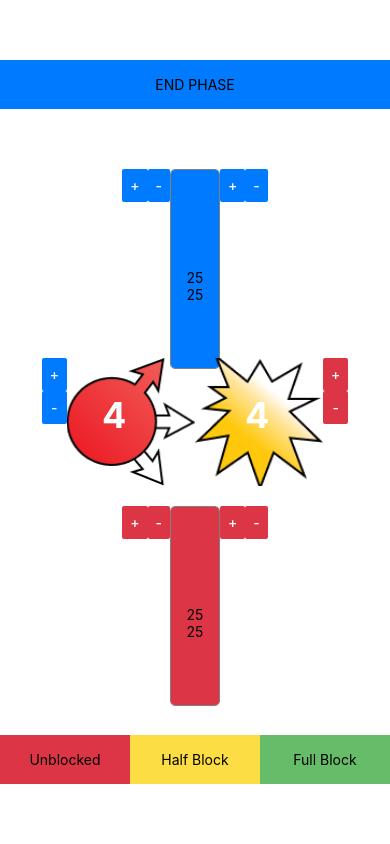
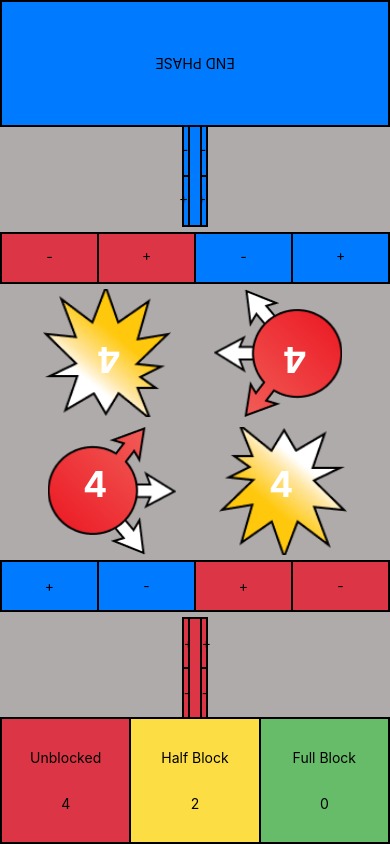
Before and after one commit to papa-fish/mha-ccg-companion-app, a React Native app: screen / in a window 390 px wide. Built offline with nearby package versions, Linux system fonts and the light colour scheme.

Commit message:
a lot of styling to app fill the screen, added responsiveness, added incoming damage display in block component

```diff
--- a/App.js
+++ b/App.js
@@ -1,11 +1,12 @@
 import React from 'react';
 import { useState } from 'react';
-import { StyleSheet, Text, View } from 'react-native';
+import { StyleSheet, View, StatusBar } from 'react-native';
 import BlockComponent from './src/components/BlockComponent';
 import AttackComponent from './src/components/AttackComponent';
 import EndPhaseButton from './src/components/EndPhaseButton';
 
 import PlayerComponent from './src/components/PlayerComponent';
+import { setStatusBarHidden } from 'expo-status-bar';
 
 export default function App() {
 
@@ -25,16 +26,38 @@ export default function App() {
   };
 
   const styles = StyleSheet.create({
-    container: {
-      flex: 1,
+    playerComponentContainer: {
+      justifyContent: 'center',
+      alignItems: 'center'
+    },
+    attackComponentContainer: {
       justifyContent: 'center',
       alignItems: 'center'
     },
   });
 
   return (
-    <>
-      <View style={styles.container}>
+    <View style={{ flex: 1, justifyContent: 'center', backgroundColor: '#b0abab' }}>
+      <View style={{ flexBasis: '50%', transform: [{ rotate: '180deg' }] }}>
+        <StatusBar hidden />
+        <View style={styles.attackComponentContainer}>
+            <AttackComponent
+              speed={speed}
+              setSpeed={setSpeed}
+              damage={damage}
+              setDamage={setDamage}
+              colors={playerColors}
+            />
+        </View>
+        <View style={styles.playerComponentContainer}>
+            <PlayerComponent
+              hp={playerOneCurrentHp}
+              setHp={setPlayerOneCurrentHp}
+              maxHp={playerOneMaxHp}
+              setMaxHp={setPlayerOneMaxHp}
+              bkc={playerColors.one}
+              />
+        </View>
           {currentPlayer === 2 &&
             <BlockComponent
               damage={damage}
@@ -57,17 +80,8 @@ export default function App() {
           }
       </View>
 
-      <View style={styles.container}>
-        <PlayerComponent
-          hp={playerOneCurrentHp}
-          setHp={setPlayerOneCurrentHp}
-          maxHp={playerOneMaxHp}
-          setMaxHp={setPlayerOneMaxHp}
-          bkc={playerColors.one}
-          />
-      </View>
-
-      <View style={styles.container}>
+      <View style={{ flexBasis: '50%' }}>
+        <View style={styles.attackComponentContainer}>
           <AttackComponent
             speed={speed}
             setSpeed={setSpeed}
@@ -76,8 +90,7 @@ export default function App() {
             colors={playerColors}
           />
         </View>
-
-      <View style={styles.container}>
+        <View style={styles.playerComponentContainer}>
           <PlayerComponent
             hp={playerTwoCurrentHp}
             setHp={setPlayerTwoCurrentHp}
@@ -87,7 +100,6 @@ export default function App() {
             />
         </View>
 
-      <View style={styles.container}>
           {currentPlayer === 1 &&
             <BlockComponent
               damage={damage}
@@ -109,7 +121,6 @@ export default function App() {
             />
           }
       </View>
-
-    </>
+    </View>
   );
 };
--- a/src/components/AttackComponent.jsx
+++ b/src/components/AttackComponent.jsx
@@ -23,10 +23,13 @@ export default function AttackComponent(props) {
     const styles = StyleSheet.create({
         container: {
           flexDirection: 'row',
+          justifyContent: 'space-evenly',
+          marginVertical: 5,
         },
         image: {
           height: 128,
           width: 128,
+
         },
         text: {
             fontSize: 36,
@@ -36,18 +39,26 @@ export default function AttackComponent(props) {
             textShadowRadius: 1,
             position: 'absolute',
         },
+        buttonContainer: {
+            flexDirection: 'row',
+            justifyContent: 'space-between',
+            height: 52,
+            marginBottom: 5,
+            borderTopWidth: 2,
+            borderBottomWidth: 2,
+            borderLeftWidth: 2,
+        },
+        buttons: {
+            flex: 1,
+            borderRightWidth: 2,
+        }
       });
 
     return(
-        <View style={styles.container}>
-
-            <View>
-                <PlusButton state={props.speed} setState={props.setSpeed} bkc={playerOneColor} />
-                <MinusButton state={props.speed} setState={props.setSpeed} bkc={playerOneColor} />
-            </View>
-
+        <View style={{ width: '100%' }}>
+            <View style={ styles.container }>
                 <TouchableOpacity onPress={toggleAttackZone}>
-                <View>
+                    <View style={{ marginLeft: 5 }}>
                         <Image
                             style={styles.image}
                             source={
@@ -69,10 +80,36 @@ export default function AttackComponent(props) {
                         />
                     <Text style={[styles.text, { top: 35, left: 50 }]}>{props.damage}</Text>
                 </View>
-
-            <View>
-                <PlusButton state={props.damage} setState={props.setDamage} bkc={playerTwoColor} />
-                <MinusButton state={props.damage} setState={props.setDamage} bkc={playerTwoColor} />
+            </View>
+            <View style={styles.buttonContainer}>
+                <View style={ styles.buttons }>
+                    <PlusButton
+                        state={props.speed}
+                        setState={props.setSpeed}
+                        bkc={playerOneColor}
+                    />
+                </View>
+                <View style={ styles.buttons }>
+                    <MinusButton
+                        state={props.speed}
+                        setState={props.setSpeed}
+                        bkc={playerOneColor}
+                    />
+                </View>
+                <View style={ styles.buttons }>
+                    <PlusButton
+                        state={props.damage}
+                        setState={props.setDamage}
+                        bkc={playerTwoColor}
+                    />
+                </View>
+                <View style={ styles.buttons }>
+                    <MinusButton
+                        state={props.damage}
+                        setState={props.setDamage}
+                        bkc={playerTwoColor}
+                    />
+                </View>
             </View>
 
         </View>
--- a/src/components/BlockComponent.jsx
+++ b/src/components/BlockComponent.jsx
@@ -8,25 +8,29 @@ export default function BlockComponent(props) {
     const styles = StyleSheet.create({
         blockcomponentcontainer: {
             flex: 1,
-            justifyContent: 'center',
-            alignItems: 'center',
             flexDirection: 'row',
-            width: '100%'
         },
-        blockcomponentbutton: {
+        blockcomponentbuttons: {
             flex: 1,
-            borderColor: '#ffffff'
+            justifyContent: 'space-evenly',
+            borderTopWidth: 2,
+            borderBottomWidth: 2,
+            borderRightWidth: 2,
         },
         blockcomponenttext: {
             textAlign: 'center',
-            paddingVertical: 16,
         }
     });
 
     return(
-        <View style={styles.blockcomponentcontainer}>
+        <View style={ styles.blockcomponentcontainer }>
             <Pressable
-                style={[ styles.blockcomponentbutton, { backgroundColor: 'rgb(220, 53, 70)' }]}
+                style={[
+                    styles.blockcomponentbuttons, {
+                        backgroundColor: '#dc3546',
+                        borderLeftWidth: 2
+                    }
+                ]}
                 onPress={() => handleUnblocked(
                     props.damage,
                     props.state,
@@ -36,9 +40,14 @@ export default function BlockComponent(props) {
                 )}
             >
                 <Text style={ styles.blockcomponenttext }>Unblocked</Text>
+                <Text style={ styles.blockcomponenttext }>{props.damage}</Text>
             </Pressable>
             <Pressable
-                style={[ styles.blockcomponentbutton, { backgroundColor: 'rgb(252 222 68)' }]}
+                style={[
+                    styles.blockcomponentbuttons, {
+                        backgroundColor: '#fcde44'
+                    }
+                ]}
                 onPress={() => handleHalfBlock(
                     props.damage,
                     props.state,
@@ -48,15 +57,21 @@ export default function BlockComponent(props) {
                 )}
             >
                 <Text style={ styles.blockcomponenttext }>Half Block</Text>
+                <Text style={ styles.blockcomponenttext }>{Math.ceil(props.damage / 2)}</Text>
             </Pressable>
             <Pressable
-                style={[ styles.blockcomponentbutton, { backgroundColor: 'rgb(102, 188, 105)' }]}
+                style={[
+                    styles.blockcomponentbuttons, {
+                        backgroundColor: '#66bc69'
+                    }
+                ]}
                 onPress={() => handleFullBlock(
                     props.setDamage,
                     props.setSpeed
                 )}
             >
                 <Text style={ styles.blockcomponenttext }>Full Block</Text>
+                <Text style={ styles.blockcomponenttext }>{props.damage * 0}</Text>
             </Pressable>
         </View>
         );
--- a/src/components/EndPhaseButton.jsx
+++ b/src/components/EndPhaseButton.jsx
@@ -4,24 +4,18 @@ import handleEndPhase from '../utils/handleEndPhase'
 export default function EndPhaseButton(props) {
 
     const styles = StyleSheet.create({
-        endphasecontainer: {
+        endphasebutton: {
             flex: 1,
-            width: '100%',
-            justifyContent: 'center',
-            alignItems: 'center',
-        },
-        endphasebutton: {
-            width: '100%',
+            justifyContent: 'space-evenly',
             backgroundColor: props.bkc,
+            borderWidth: 2,
         },
         endphasetext: {
             textAlign: 'center',
-            paddingVertical: 16,
         }
     });
 
     return (
-        <View style={ styles.endphasecontainer }>
             <Pressable
                 style={ styles.endphasebutton }
                 onPress={() => handleEndPhase(
@@ -35,6 +29,5 @@ export default function EndPhaseButton(props) {
             >
                 <Text style={ styles.endphasetext }>END PHASE</Text>
             </Pressable>
-        </View>
         );
     };
--- a/src/components/MinusButton.jsx
+++ b/src/components/MinusButton.jsx
@@ -1,16 +1,25 @@
-import { View, StyleSheet, Pressable, Text, Button } from "react-native";
+import { View, StyleSheet, Pressable, Text } from "react-native";
 import decrementState from '../utils/decrementState'
 
-export default function PlusButton(props) {
+export default function MinusButton(props) {
+
+    const styles = StyleSheet.create({
+        minusButton: {
+            backgroundColor: props.bkc,
+            flex: 1,
+            paddingVertical: 15,
+        },
+        minusButtonText: {
+            textAlign: 'center',
+        },
+    });
 
     return(
-        <View>
-            <Button
-                title="-"
-                onPress={() => decrementState(props.state, props.setState)}
-                color={props.bkc}
-            >
-            </Button>
-        </View>
+        <Pressable
+            style={ styles.minusButton }
+            onPress={() => decrementState(props.state, props.setState)}
+        >
+            <Text style={ styles.minusButtonText }>-</Text>
+        </Pressable>
     );
 };
--- a/src/components/PlayerComponent.jsx
+++ b/src/components/PlayerComponent.jsx
@@ -7,33 +7,59 @@ export default function PlayerComponent(props) {
 
     const styles = StyleSheet.create({
         container: {
-            flex: 1,
-            flexDirection: 'row'
+            flexDirection: 'row',
         },
         healthBarContainer: {
-          width: 50,
-          height: 200,
-          borderWidth: 1,
-          borderColor: 'gray',
-          borderRadius: 5,
+          flex: 2,
+          height: 100,
           flexDirection: 'column-reverse',
-          alignItems: 'center',
+          borderTopWidth: 2,
         },
         healthBar: {
           width: '100%',
-          borderRadius: 4,
+        },
+        hpTextWrapper: {
+          flexDirection: 'row',
         },
         hpText: {
-          position: 'absolute',
-          top: '50%',
+            textAlign: 'center',
+            position: 'absolute',
+            justifyContent: 'space-evenly',
+            top: 45
         },
+        buttonContainer: {
+            flex: 1,
+            flexDirection: 'column',
+            justifyContent: 'space-between',
+            borderTopWidth: 2,
+            borderRightWidth: 2,
+            borderLeftWidth: 2,
+        },
+        buttons: {
+            flex: 1,
+        },
+        minusButton: {
+            borderTopWidth: 2,
+        }
       });
 
     return(
         <View style={styles.container}>
-            <View style={{ flexDirection: 'row' }}>
-                <PlusButton bkc={props.bkc} state={props.hp} setState={props.setHp} />
-                <MinusButton bkc={props.bkc} state={props.hp} setState={props.setHp} />
+            <View style={styles.buttonContainer}>
+                <View style={styles.buttons}>
+                    <PlusButton
+                        bkc={props.bkc}
+                        state={props.hp}
+                        setState={props.setHp}
+                        />
+                </View>
+                <View style={[ styles.buttons, styles.minusButton ]}>
+                    <MinusButton
+                        bkc={props.bkc}
+                        state={props.hp}
+                        setState={props.setHp}
+                    />
+                </View>
             </View>
 
             <View style={styles.healthBarContainer}>
@@ -43,75 +69,28 @@ export default function PlayerComponent(props) {
                         { height: `${Math.min(100, calculateHpPercentage(props.hp, props.maxHp))}%`, backgroundColor: props.bkc },
                     ]}
                 />
-                <View style={styles.hpText}>
-                  <Text>{props.hp}</Text>
-                  <Text>{props.maxHp}</Text>
+            </View>
+                {/* <View style={styles.hpTextWrapper}>
+                  <Text style={ styles.hpText }>Current{'\n'}{props.hp}</Text>
+                  <Text style={ styles.hpText }>Max{'\n'}{props.maxHp}</Text>
+                </View> */}
+
+            <View style={ styles.buttonContainer }>
+                <View style={styles.buttons}>
+                    <PlusButton
+                        bkc={props.bkc}
+                        state={props.maxHp}
+                        setState={props.setMaxHp}
+                        />
                 </View>
-            </View>
-
-            <View style={{ flexDirection: 'row' }}>
-                <PlusButton bkc={props.bkc} state={props.maxHp} setState={props.setMaxHp} />
-                <MinusButton bkc={props.bkc} state={props.maxHp} setState={props.setMaxHp} />
+                <View style={[ styles.buttons, styles.minusButton ]}>
+                    <MinusButton
+                        bkc={props.bkc}
+                        state={props.maxHp}
+                        setState={props.setMaxHp}
+                    />
+                </View>
             </View>
         </View>
     );
 };
-
-/***
- *  <div
-      className="player"
-      style={ healthMeterStyle }
-    >
-      <div className="hp-flex-container">
-          <div className="current-hp-plus-minus-wrapper">
-              <PlusButton
-                  bkc={bkc}
-                  state={hp}
-                  setState={setHp}
-                  />
-              <MinusButton
-                  bkc={bkc}
-                  state={hp}
-                  setState={setHp}
-                  />
-          </div>
-
-          <div
-              className="hp-wrapper"
-          >
-              <div className="hp-label">
-                  <label className="hp-status">CURRENT</label>
-                  <p
-                      value={hp}
-                      className="hp"
-                  >
-                      {hp}
-                  </p>
-              </div>
-              <div className="hp-label">
-                  <label className="hp-status">MAX</label>
-                  <p
-                      value={maxHp}
-                      className="hp"
-                  >
-                      {maxHp}
-                  </p>
-              </div>
-          </div>
-
-
-          <div className="max-hp-plus-minus-wrapper">
-              <PlusButton
-                  bkc={bkc}
-                  state={maxHp}
-                  setState={setMaxHp}
-                  />
-              <MinusButton
-                  bkc={bkc}
-                  state={maxHp}
-                  setState={setMaxHp}
-                  />
-          </div>
-      </div>
-    </div>
- */
--- a/src/components/PlusButton.jsx
+++ b/src/components/PlusButton.jsx
@@ -1,16 +1,25 @@
-import { View, StyleSheet, Pressable, Text, Button } from "react-native";
+import { View, StyleSheet, Pressable, Text } from "react-native";
 import incrementState from '../utils/incrementState'
 
 export default function PlusButton(props) {
 
+    const styles = StyleSheet.create({
+        plusButton: {
+            backgroundColor: props.bkc,
+            flex: 1,
+            paddingVertical: 15,
+        },
+        plusButtonText: {
+            textAlign: 'center',
+        },
+    });
+
     return(
-        <View>
-            <Button
-                title="+"
-                onPress={() => incrementState(props.state, props.setState)}
-                color={props.bkc}
-            >
-            </Button>
-        </View>
+        <Pressable
+            style={ styles.plusButton }
+            onPress={() => incrementState(props.state, props.setState)}
+        >
+            <Text style={ styles.plusButtonText }>+</Text>
+        </Pressable>
     );
 };
```
Lines whose indentation alone changed are shown as unchanged.
